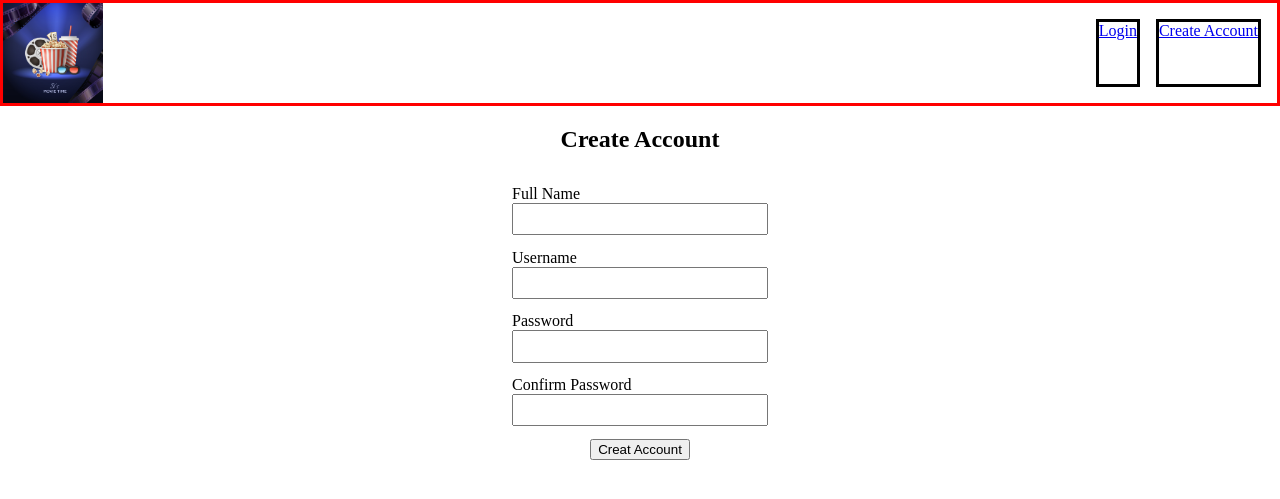
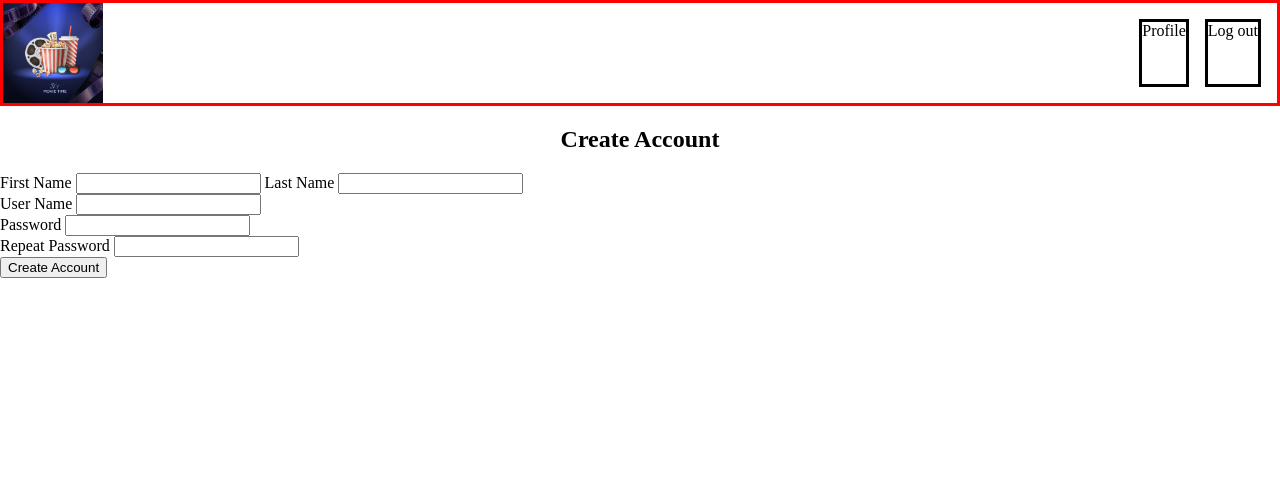
Before and after one commit to norahariokot/movieNotes, a Flask app: page /create_account in a window 1280 px wide. Shown: the top 499 px of the page. Run offline with Flask 3, Linux system fonts and the light colour scheme; some libraries are stand-ins or nearby versions.

Commit message:
feat: user account registration form with wtforms

```diff
--- a/app.py
+++ b/app.py
@@ -1,6 +1,5 @@
 import datetime
 import os
-
 
 from cs50 import SQL
 from flask import Flask, flash, redirect, render_template, request, session, jsonify
@@ -8,12 +7,14 @@
 from dotenv import load_dotenv
 from werkzeug.security import check_password_hash, generate_password_hash
 from scrapper import user_query
+from forms import CreateUserForm
 
 #from helpers import apology, login_required, lookup, usd, owned
 
 # Configure application
 app = Flask(__name__)
 app.config['SECRET_KEY'] = os.getenv("app_secret_key")
+
 
 
 # Configure session to use filesystem (instead of signed cookies)
@@ -33,9 +34,16 @@
      return render_template("index.html", current_route="/")
 
 
-@app.route("/create_account")
+@app.route("/create_account", methods=["GET","POST"])
 def create_account():
-    return render_template("create_account.html", current_route="/")
+    print("Reg form submitted")
+    reg_form = CreateUserForm()
+    print(reg_form)
+    if reg_form.validate_on_submit():
+        reg_form
+        print("Form validated")
+        return redirect('/')
+    return render_template("create_account.html", reg_form=reg_form)
 
 
 @app.route("/signedin")
--- /dev/null
+++ b/forms.py
@@ -0,0 +1,41 @@
+import re
+
+from flask_wtf import FlaskForm
+from wtforms import StringField, PasswordField, SubmitField
+from wtforms.validators import EqualTo, InputRequired, Length, ValidationError
+from helpers import current_names
+
+
+def name_validator(form, field):
+    name = field.data
+    if not re.search(r'[a-zA-Z]', name):
+        raise ValidationError('Name must contain only letters')
+
+
+def user_name_validator(form, field):
+    users = current_names
+    user_name = field.data
+    for user in users:
+        if user == user_name:
+            raise ValidationError('User name already exists, please use another one.')
+
+
+def password_validator(form, field):
+    password = field.data
+    if not re.search(r'\d', password):
+        raise ValidationError('Password must contain at least one number.')
+    if not re.search(r'[a-z]', password):
+        raise ValidationError('Password must contain at least one lowercase letter')
+    if not re.search(r'[A-Z]', password):
+        raise ValidationError('Password must contain at least one uppercase letter')
+    if not re.search (r'[!@#$%^&amp;*(),.?":{}|&lt;&gt;]', password):
+        raise ValidationError('Password must contain atleast one speacial character')
+
+
+#Create a Form Class
+class CreateUserForm(FlaskForm):
+    first_name = StringField('First Name', validators=[InputRequired(), name_validator])
+    last_name = StringField('Last Name', validators=[InputRequired(), name_validator])
+    user_name = StringField('User Name', validators=[InputRequired(), user_name_validator])
+    password = PasswordField('Password', validators=[InputRequired(), EqualTo('verify_password', message="Passwords do no match"), Length(min=8, message='Password must be atleast 8 characters long'), password_validator])
+    verify_password = PasswordField('Repeat Password', validators=[InputRequired(message='Please repeat the new password')])
--- /dev/null
+++ b/helpers.py
@@ -0,0 +1 @@
+current_names = ['AriokotN', 'ariokotN', 'Ariokot Norah']
--- a/templates/create_account.html
+++ b/templates/create_account.html
@@ -7,7 +7,7 @@
 {% block main %}
 
     <h2 class="create-act-title">Create Account</h2>
-    <form action="/create_account" method="POST" class="create-account-form">
+    <!--<form action="/create_account" method="POST" class="create-account-form">
         <label for="fullname" class="create-act-lbl"> Full Name </label>
         <input type="text" autocomplete="off" id="fullname" class="create-act-input fullname" name="fullname">
         <label for="username" class="create-act-lbl"> Username </label>
@@ -19,9 +19,74 @@
         <button type="submit" class="create-act-submit-btn">Creat Account </button>
 
 
+    </form>-->
+
+    <form action="/create_account" method="POST">
+        {{ reg_form.csrf_token }}
+        <div class="form-name-field">
+            {{ reg_form.first_name.label}}
+            {{ reg_form.first_name()}}
+            {{ reg_form.last_name.label}}
+            {{ reg_form.last_name()}}
+        </div>
+
+        {% if reg_form.first_name.errors or reg_form.last_name.errors %}
+            <ul class="errors">
+                {% for error in reg_form.first_name.errors %}
+                    <li>{{ error }}</li>
+                {% endfor %}
+                {% for error in reg_form.last_name.errors %}
+                    <li>{{ error }}</li>
+                {% endfor %}
+            </ul>
+        {% endif %}
+
+        <div>
+            {{ reg_form.user_name.label}}
+            {{ reg_form.user_name()}}
+        </div>
+
+        {% if reg_form.user_name.errors %}
+        <ul class="errors">
+            {% for error in reg_form.user_name.errors %}
+                <li>{{ error }}</li>
+            {% endfor %}
+        </ul>
+       {% endif %}
+
+       <div>
+            {{ reg_form.password.label }}
+            {{ reg_form.password() }}
+       </div>
+
+       {% if reg_form.password.errors %}
+       <ul class="errors">
+           {% for error in reg_form.password.errors %}
+               <li>{{ error }}</li>
+           {% endfor %}
+       </ul>
+      {% endif %}
+
+      <div>
+        {{ reg_form.verify_password.label }}
+        {{ reg_form.verify_password() }}
+      </div>
+
+        {% if reg_form.verify_password.errors %}
+            <ul class="errors">
+                 {% for error in reg_form.verify_password.errors %}
+                    <li>{{ error }}</li>
+                    {% endfor %}
+            </ul>
+        {% endif %}
+
+        <button type="submit">Create Account </button>
+
+
     </form>
 
 
 
 
+
 {% endblock %}
```
Also changed, not shown: templates/signedin.html (line endings or trailing spaces), 2 other files.
